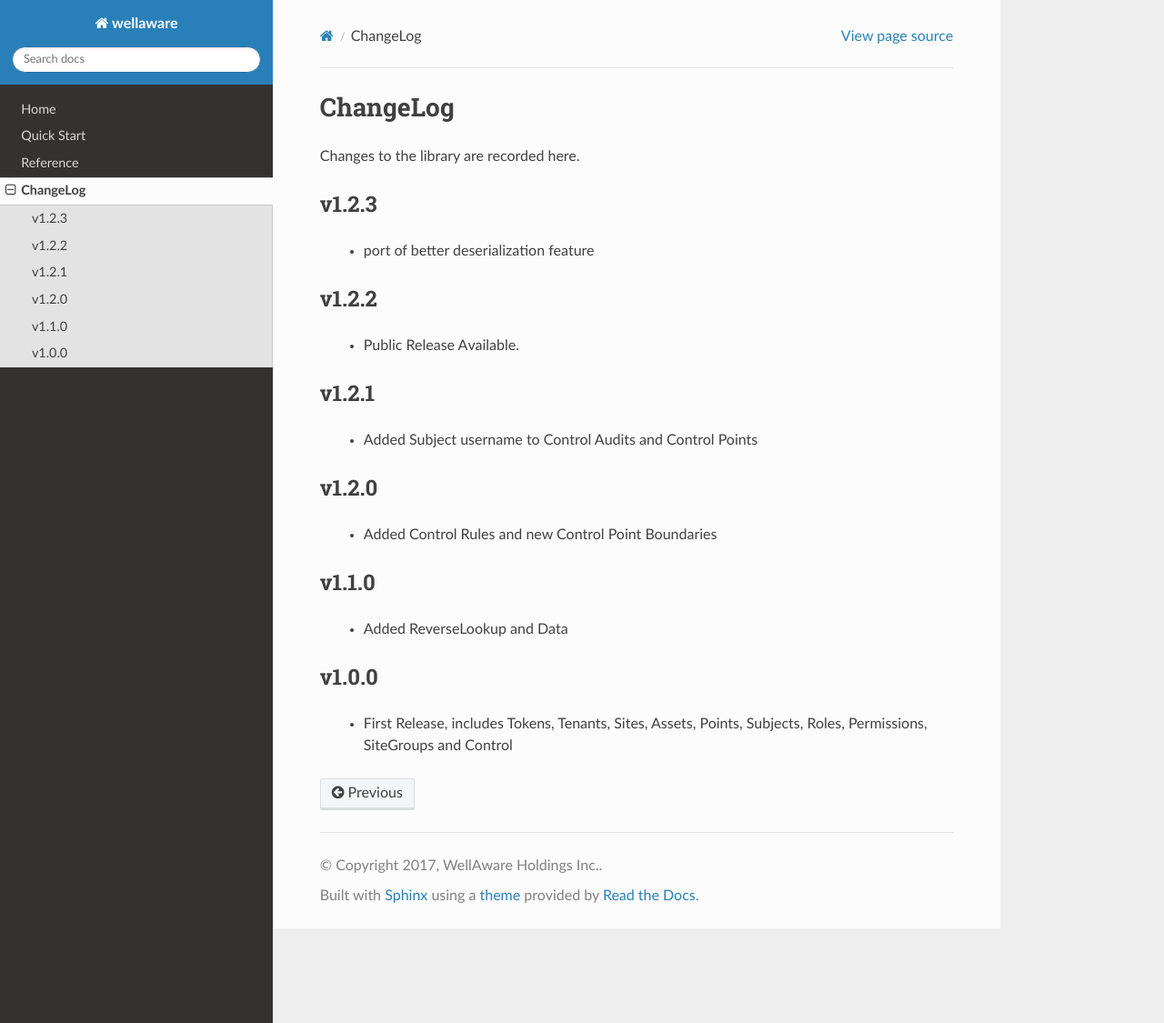
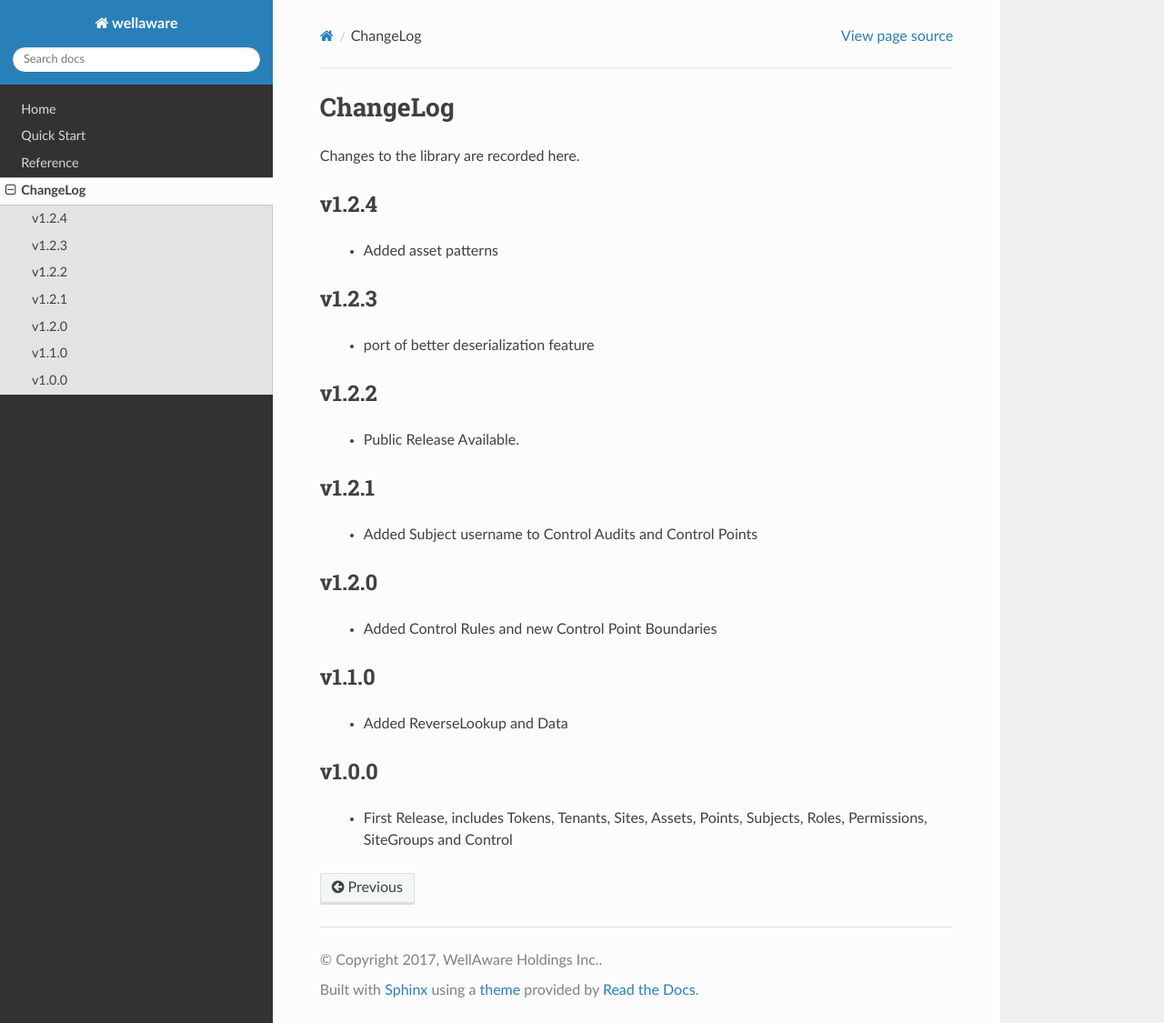
Before and after one commit to shaji618/python-wellaware, a Sphinx documentation site: the page built from docs/changelog.rst, in a window 1280 px wide and 1125 px high. Shown: the whole window at 91% size. Built offline with Sphinx 7.4.7 and the Read the Docs theme 2.0.0, drawn with Linux system fonts in a browser that asks for light colours.

Commit message:
version bump

```diff
--- a/docs/changelog.rst
+++ b/docs/changelog.rst
@@ -4,6 +4,10 @@ ChangeLog
 =========
 
 Changes to the library are recorded here.
+
+v1.2.4
+------
+  * Added asset patterns
 
 v1.2.3
 ------
```
Also changed, not shown: 1 other file.
